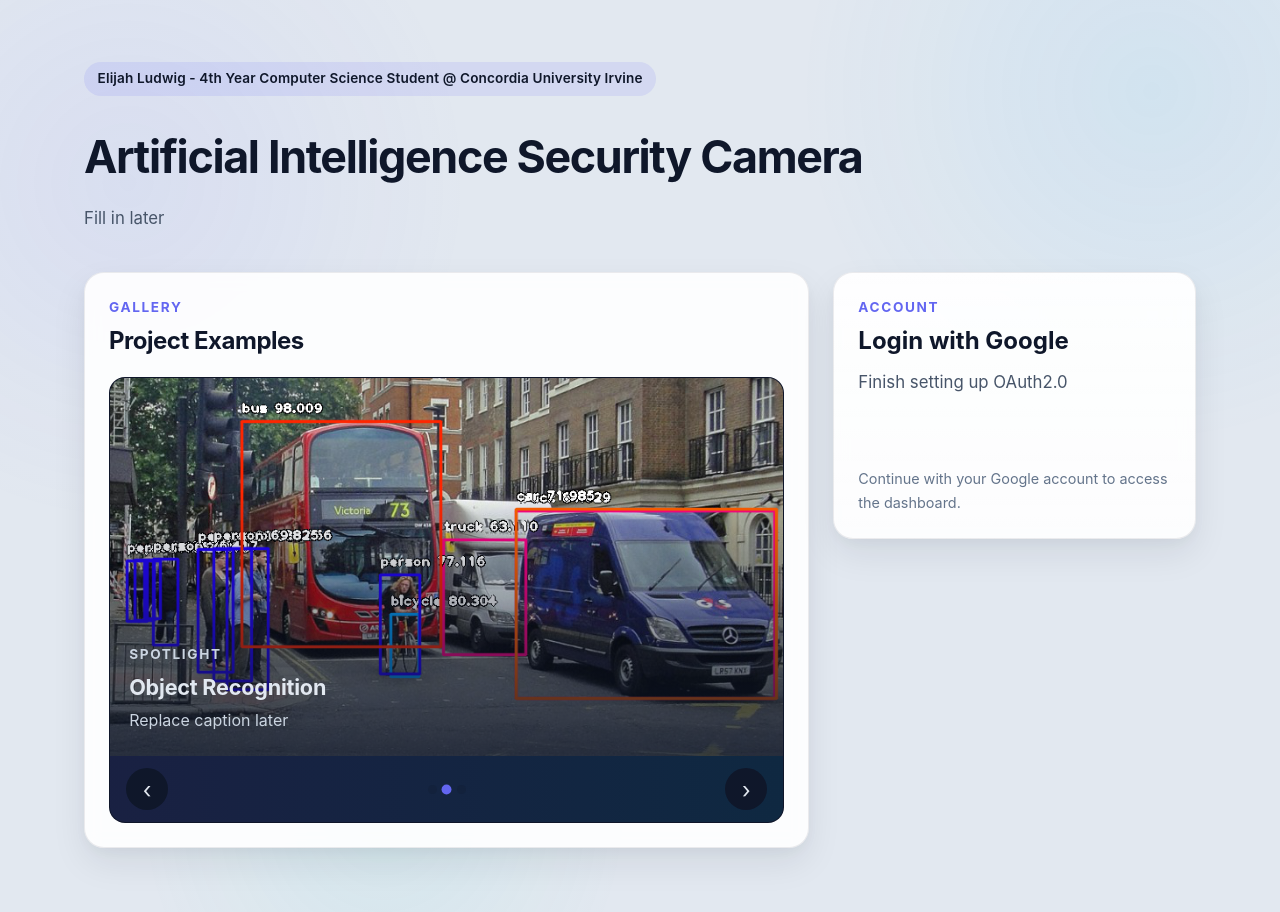
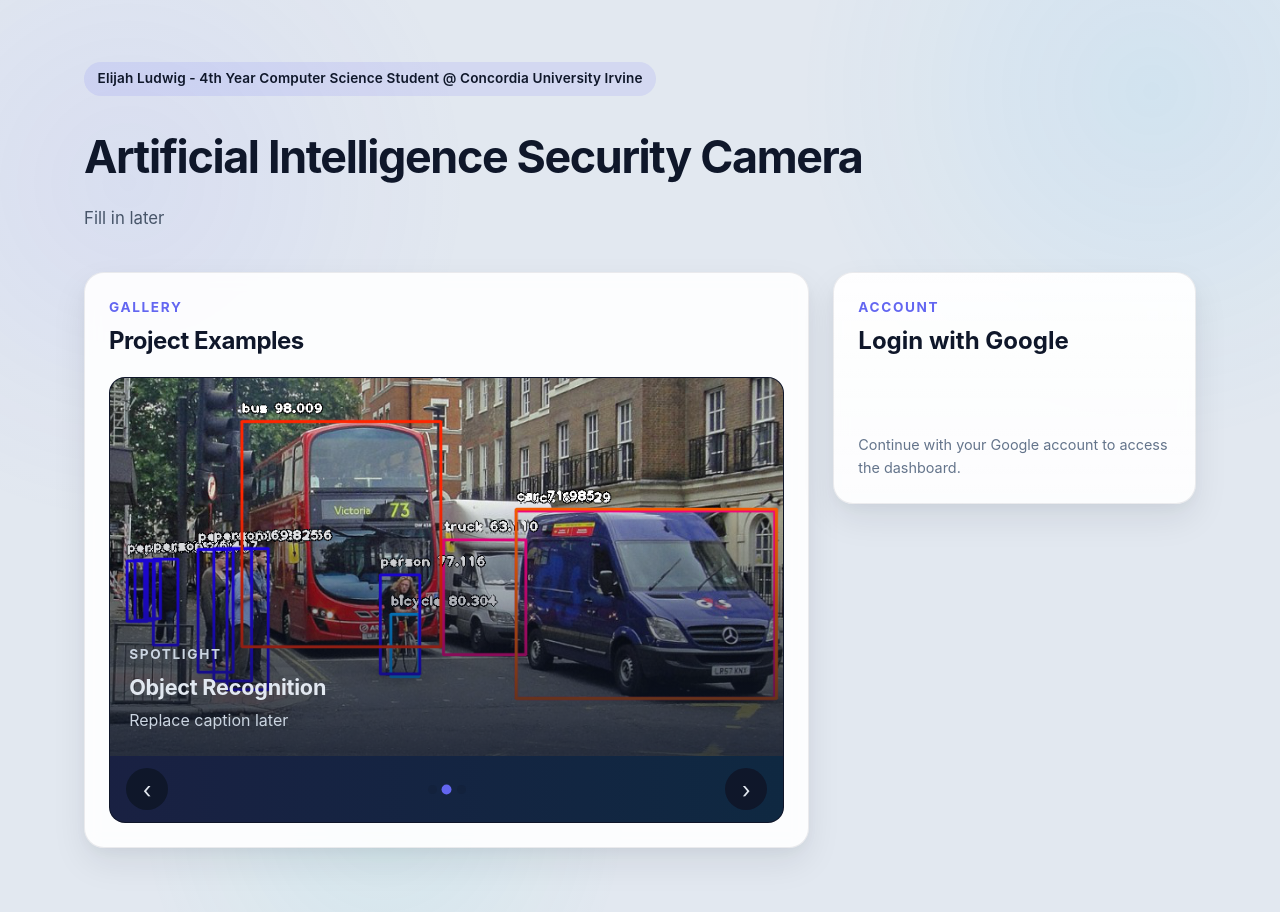
Before and after one commit to eludwig17/AI-Security-Camera, a React (Vite) app in the folder frontend/: page / in a window 1280 px wide. Built offline with nearby package versions, Linux system fonts and the light colour scheme; no server answers.

Commit message:
updated landing page

```diff
--- a/frontend/src/webpages/Landing.jsx
+++ b/frontend/src/webpages/Landing.jsx
@@ -135,9 +135,6 @@ function Landing() {
         <aside className="panel auth">
           <p className="eyebrow">Account</p>
           <h2>Login with Google</h2>
-          <p className="lede">
-            Finish setting up OAuth2.0
-          </p>
           <div className="auth__form">
             {!user ? (
               <>
```
